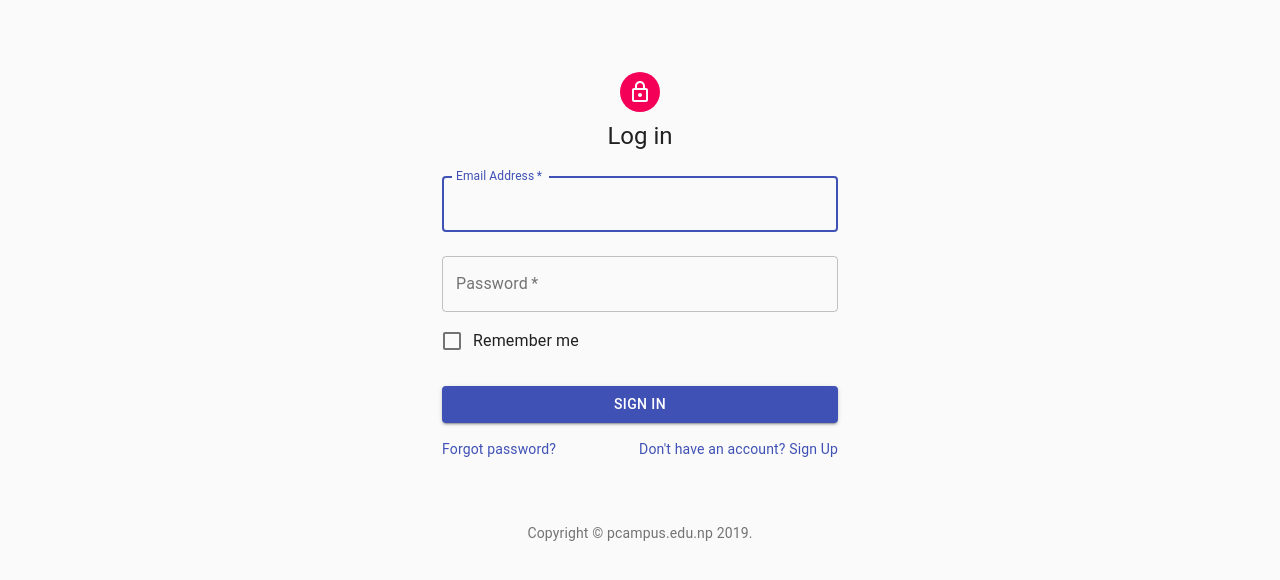
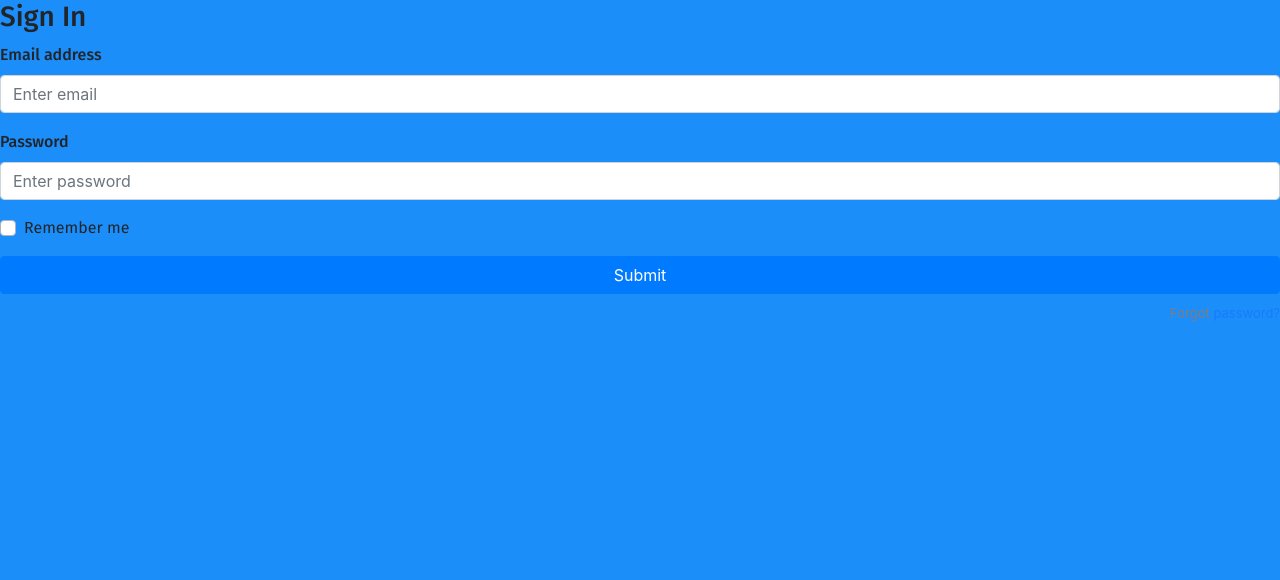
Before and after one commit to Xenon4416/se, a React (Create React App) app: page / in a window 1280 px wide. Shown: the top 580 px of the page. Built offline with nearby package versions, Linux system fonts and the light colour scheme.

Commit message:
added redux

```diff
--- a/src/App.js
+++ b/src/App.js
@@ -1,6 +1,8 @@
 import React, { Component, Fragment } from 'react';
 import { Route, Redirect, Switch } from 'react-router-dom';
 import SignIn from './pages/SignIn';
+import '../node_modules/bootstrap/dist/css/bootstrap.min.css';
+// import 'bootstrap/dist/css/bootstrap.min.css';
 import StudentView from './components/TeacherStudentView/StudentView';
 import './App.css';
 
@@ -44,10 +46,7 @@ class App extends Component {
 
     render(){
         let mode = <Switch>
-            <Route path='/' exact render={() => <SignIn
-                username={this.usernameChangeHandler}
-                password={this.passwordChangeHandler}
-                signin={this.onSignInHandler}/>}/>
+            <Route path='/' exact render={() => <SignIn/>}/>
             <Redirect to='/'/>
         </Switch>;
         /*if (this.state.displayMode === 'SignIn'){
--- a/src/index.js
+++ b/src/index.js
@@ -1,11 +1,19 @@
 import React from 'react';
 import ReactDOM from 'react-dom';
-import { BrowserRouter } from 'react-router-dom'
+import { BrowserRouter } from 'react-router-dom';
+import { createStore, combineReducers } from 'redux';
+import loginReducer from './store/loginReducer';
+import { Provider } from 'react-redux';
 import './index.css';
 import App from './App';
 import * as serviceWorker from './serviceWorker';
 
-ReactDOM.render(<BrowserRouter><App /></BrowserRouter>, document.getElementById('root'));
+const rootReducer = combineReducers({
+    loginReducer: loginReducer
+});
+const store = createStore(rootReducer);
+
+ReactDOM.render(<Provider store={store}><BrowserRouter><App /></BrowserRouter></Provider>, document.getElementById('root'));
 
 // If you want your app to work offline and load faster, you can change
 // unregister() to register() below. Note this comes with some pitfalls.
--- /dev/null
+++ b/src/pages/SignIn.css
@@ -0,0 +1,73 @@
+@import url('https://fonts.googleapis.com/css?family=Fira+Sans:400,500,600,700,800');
+
+* {
+    box-sizing: border-box;
+}
+body {
+    background: #1C8EF9 !important;
+    min-height: 100vh;
+    display: flex;
+    font-weight: 400;
+    font-family: 'Fira Sans', sans-serif;
+}
+
+h1,h2,h3,h4,h5,h6,label,span {
+    font-weight: 500;
+    font-family: 'Fira Sans', sans-serif;
+}
+
+body, html, .App, #root, .auth-wrapper {
+    width: 100%;
+    height: 100%;
+}
+
+.navbar-light {
+    background-color: #ffffff;
+    box-shadow: 0px 14px 80px rgba(34, 35, 58, 0.2);
+}
+
+.auth-wrapper {
+    display: flex;
+    justify-content: center;
+    flex-direction: column;
+    text-align: left;
+}
+
+.auth-inner {
+    width: 450px;
+    margin: auto;
+    background: #ffffff;
+    box-shadow: 0px 14px 80px rgba(34, 35, 58, 0.2);
+    padding: 40px 55px 45px 55px;
+    border-radius: 15px;
+    transition: all .3s;
+}
+
+.auth-wrapper .form-control:focus {
+    border-color: #167bff;
+    box-shadow: none;
+}
+
+.auth-wrapper h3 {
+    text-align: center;
+    margin: 0;
+    line-height: 1;
+    padding-bottom: 20px;
+}
+
+.custom-control-label {
+    font-weight: 400;
+}
+
+.forgot-password,
+.forgot-password a {
+    text-align: right;
+    font-size: 13px;
+    padding-top: 10px;
+    color: #7f7d7d;
+    margin: 0;
+}
+
+.forgot-password a {
+    color: #167bff;
+}
--- a/src/pages/SignIn.js
+++ b/src/pages/SignIn.js
@@ -1,4 +1,6 @@
-import React from 'react';
+/*
+import { React, Component } from 'react';
+import { connect } from 'react-redux';
 import Avatar from '@material-ui/core/Avatar';
 import Button from '@material-ui/core/Button';
 import CssBaseline from '@material-ui/core/CssBaseline';
@@ -46,9 +48,39 @@ const useStyles = makeStyles(theme => ({
     },
 }));
 
-export default function SignIn(props) {
+class SignIn extends Component {
+    usernameChangeHandler = (event) => {
+        let temp = {...this.state.signin};
+        temp.username = event.target.value;
+        console.log('asd');
+        this.setState({signin: temp})
+    };
+
+    passwordChangeHandler = (event) => {
+        let temp = {...this.state.signin};
+        temp.password = event.target.value;
+        this.setState({signin: temp})
+    };
+
+    onSignInHandler = () => {
+        /!*fetch('http://localhost:3000/signin',{
+            method: 'POST',
+            headers: {
+                'Content-Type': 'application/json'
+            },
+            body: JSON.stringify({
+                username: this.state.signin.username,
+                password: this.state.signin.password
+            })
+        })
+            .then(res => res.json())
+            .then(res => console.log(res))
+            .catch(err => console.log(err))*!/
+        this.setState({displayMode:'Teacher', isAuth: true})
+    };
+
+    render() {
         const classes = useStyles();
-
         return (
             <Container component="main" maxWidth="xs">
                 <CssBaseline />
@@ -65,7 +97,7 @@ export default function SignIn(props) {
                             margin="normal"
                             required
                             fullWidth
-                        onChange={props.email}
+                            onChange={this.usernameChangeHandler()}
                             id="email"
                             label="Email Address"
                             name="email"
@@ -77,7 +109,7 @@ export default function SignIn(props) {
                             margin="normal"
                             required
                             fullWidth
-                        onChange={props.password}
+                            onChange={this.passwordChangeHandler}
                             name="password"
                             label="Password"
                             type="password"
@@ -92,7 +124,7 @@ export default function SignIn(props) {
                             fullWidth
                             variant="contained"
                             color="primary"
-                        onClick={props.signin}
+                            onClick={this.onSignInHandler}
                             className={classes.submit}
                         >
                             Sign In
@@ -116,4 +148,90 @@ export default function SignIn(props) {
                 </Box>
             </Container>
         );
+    };
 }
+
+const mapStateToProps = state => {
+    return {
+        displayMode: state.displayMode,
+        signin: state.signin,
+        isAuth: state.isAuth
+    };
+};
+
+export default connect(mapStateToProps)(SignIn);*/
+
+import React,{ Component } from 'react';
+import { connect } from 'react-redux';
+
+import './SignIn.css';
+
+class SignIn extends Component {
+    usernameChangeHandler = (event) => {
+        // let temp = {...this.state.signin};
+        // temp.username = event.target.value;
+        // console.log('asd');
+        // this.setState({signin: temp})
+        this.props.usrnme(event.target.value);
+    };
+
+    passwordChangeHandler = (event) => {
+        // let temp = {...this.state.signin};
+        // temp.password = event.target.value;
+        // this.setState({signin: temp})
+        this.props.passwrd(event.target.value);
+    };
+
+    onSignInHandler = () => {
+        // this.setState({displayMode:'Teacher', isAuth: true})
+        this.props.submit();
+    };
+
+    render() {
+        return (
+            <form>
+                <h3>Sign In</h3>
+
+                <div className="form-group">
+                    <label>Email address</label>
+                    <input type="email" className="form-control" onChange={this.usernameChangeHandler} placeholder="Enter email" />
+                </div>
+
+                <div className="form-group">
+                    <label>Password</label>
+                    <input type="password" className="form-control" onChange={this.passwordChangeHandler} placeholder="Enter password" />
+                </div>
+
+                <div className="form-group">
+                    <div className="custom-control custom-checkbox">
+                        <input type="checkbox" className="custom-control-input" id="customCheck1" />
+                        <label className="custom-control-label" htmlFor="customCheck1">Remember me</label>
+                    </div>
+                </div>
+
+                <button type="submit" onClick={this.onSignInHandler} className="btn btn-primary btn-block">Submit</button>
+                <p className="forgot-password text-right">
+                    Forgot <a href="#">password?</a>
+                </p>
+            </form>
+        );
+    }
+}
+
+const mapStateToProps = state => {
+    return {
+        displayMode: state.loginReducer.displayMode,
+        signin: state.loginReducer.signin,
+        isAuth: state.loginReducer.isAuth
+    };
+};
+
+const mapDispatchToProps = dispatch => {
+    return {
+        usrnme: (val) => dispatch({type: 'USRNM_CHNG', value: val}),
+        passwrd: (val) => dispatch({type: 'PASSWRD_CHNG', value: val}),
+        submit: () => dispatch({type: 'SUBMIT'})
+    };
+};
+
+export default connect(mapStateToProps, mapDispatchToProps)(SignIn);
--- /dev/null
+++ b/src/store/loginReducer.js
@@ -0,0 +1,29 @@
+const initialState = {
+    displayMode: 'SignIn',
+    username: null,
+    password: null,
+    isAuth: false
+};
+
+const loginReducer = (state = initialState, action) => {
+    switch (action.type) {
+        case 'USRNM_CHNG':
+            return {
+                ...state,
+                username: action.value
+            };
+        case 'PASSWRD_CHNG':
+            return{
+                ...state,
+                password: action.value
+            };
+        case 'SUBMIT':
+            return{
+                ...state,
+                password: action.value
+            };
+    }
+    return state;
+};
+
+export default loginReducer;
```
Also changed, not shown: package.json (+7 -1 lines), 1 other file (tests, documents, lock files or other folders). Lines whose indentation alone changed are shown as unchanged.
